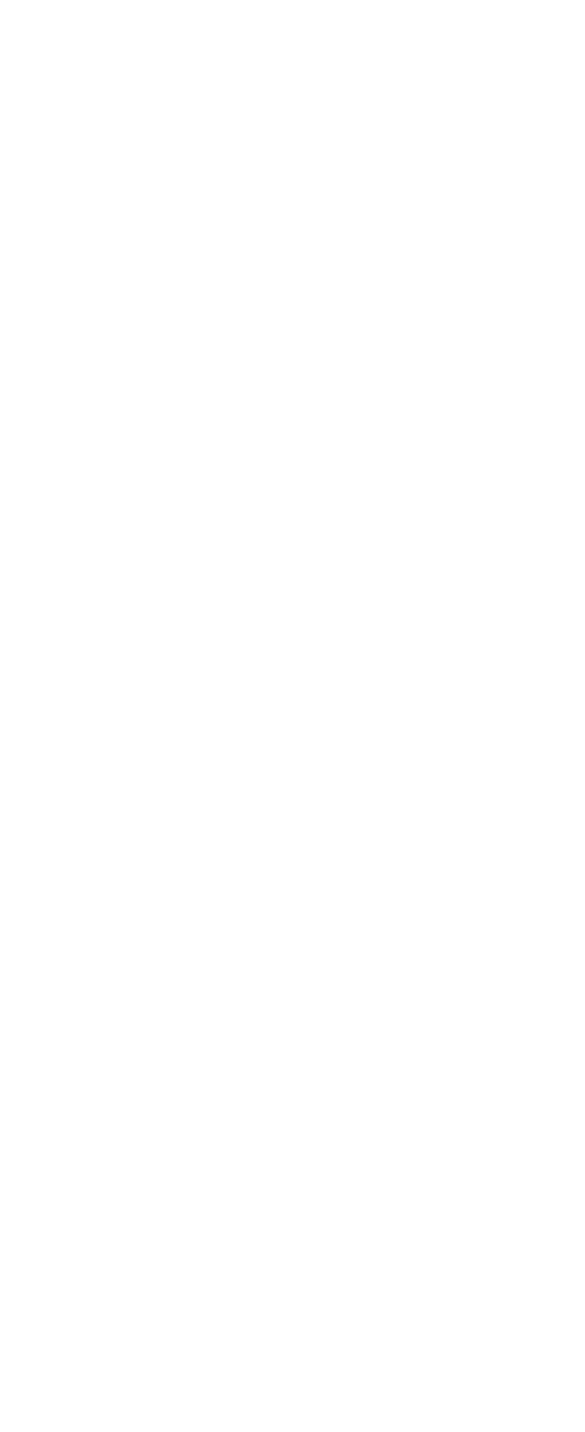
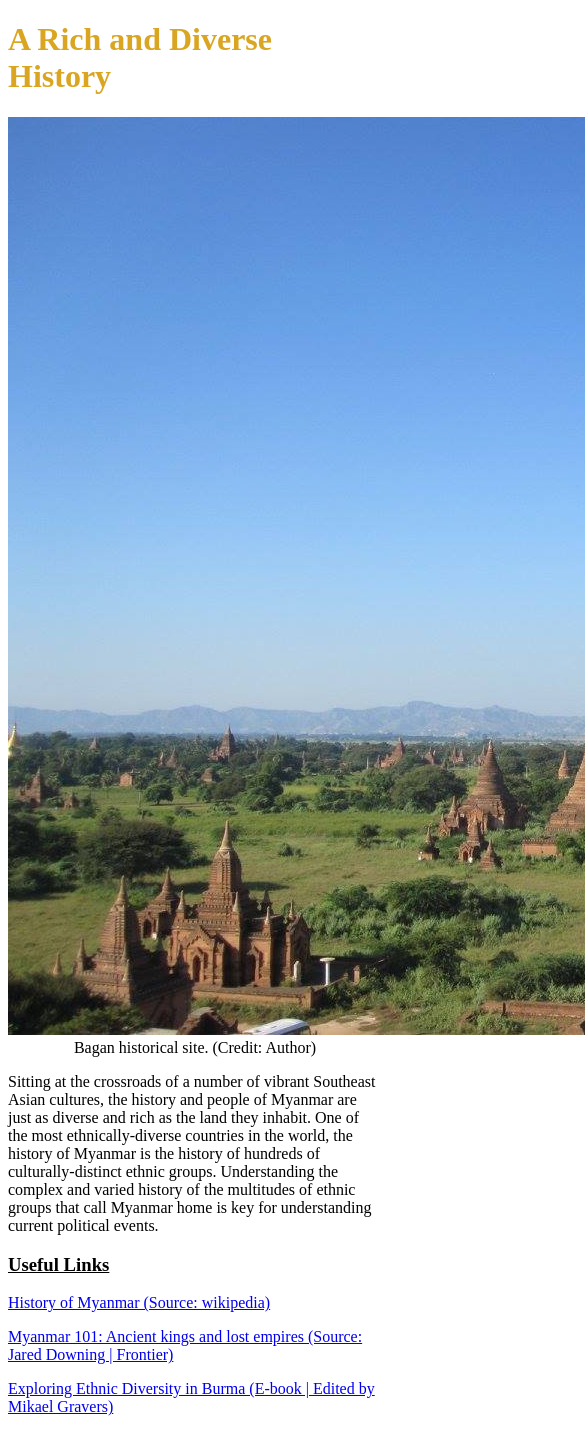
Before and after one commit to LisaCaruana/whatshappeninginmyanmar.github.io, a plain HTML site: page Pre-1824.html in a window 390 px wide. Shown: the top 1432 px of the page, 585 px wide, since content can reach past the window. Before the commit the page ends 844 px from the top, so only its background shows below. Drawn offline with Linux system fonts and the light colour scheme; files whose address does not match are found by name.

Commit message:
Third Commit

```diff
--- a/Pre-1824.html
+++ b/Pre-1824.html
@@ -0,0 +1,42 @@
+<!DOCTYPE html>
+<!-- CSS Stylesheets with Relative Paths -->
+<html lang="en-us">
+<head>
+  <meta charset="UTF-8">
+  <title>CSS Stylesheets with Relative Paths</title>
+
+  <!-- This line is money! It points your HTML to the CSS file. -->
+  <!-- Notice the "relative" pathway? It matches a file inside our current directory's "assets" folder. Open it to see our style rules. -->
+  <link rel="stylesheet" type="text/css" href="styles.css">
+</head>
+
+<body>
+
+  <header>
+    <h1>A Rich and Diverse History</h1>
+  </header>
+
+  <main class="container">
+    <section id="History">
+      <section id="figure" align= "center">
+        <h2  id="Bagan_Landscape"></h2>
+<img id="Bagan" src="C:\Users\carua.DESKTOP-4FTJ629\OneDrive\Desktop\projects\BootCamp Working\du-den-data-pt-12-2020-u-c\Homework\11-Web\Web-Design-Challenge\Photos\Bagan.jpg" alt="Bagan_Landscape">
+<div class="caption"> Bagan historical site. (Credit: Author)</div>
+</section>
+<p>Sitting at the crossroads of a number of vibrant Southeast Asian cultures, the
+    history and people of Myanmar are just as diverse and rich as the land they inhabit.
+    One of the most ethnically-diverse countries in the world, the history of Myanmar is
+    the history of hundreds of culturally-distinct ethnic groups. Understanding the complex
+    and varied history of the multitudes of ethnic groups that call Myanmar home is key for
+    understanding current political events.
+</p>
+<h3>Useful Links</h3>
+<p>
+    <a href="https://en.wikipedia.org/wiki/History_of_Myanmar"> History of Myanmar (Source: wikipedia)</a>
+    <p>
+    <a href="https://www.frontiermyanmar.net/en/myanmar-101-ancient-kings-and-lost-empires/">Myanmar 101: Ancient kings and lost empires (Source: Jared Downing | Frontier)</a>
+    </p>
+    <p>
+    <a href="http://www.diva-portal.org/smash/get/diva2:855032/FULLTEXT01.pdf"> Exploring Ethnic Diversity in Burma (E-book | Edited by Mikael Gravers)</a>
+    </p>
+</p>
--- a/styles.css
+++ b/styles.css
@@ -25,3 +25,8 @@ h1 {
   .small-font {
     font-size: 10px;
   }
+
+  h3 {
+      color: black;
+      text-decoration: underline;
+  }
```
Also changed, not shown: index.html (+34 -16 lines), Photos/Bagan.jpg (added), Political cartoons/Everything_Ok_Bloody_Skeleton_General.jpg (added).
